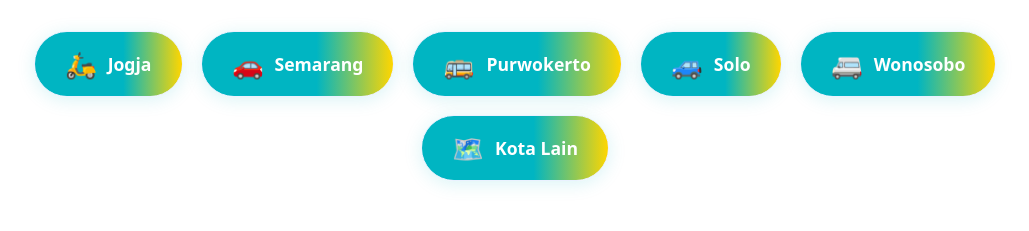
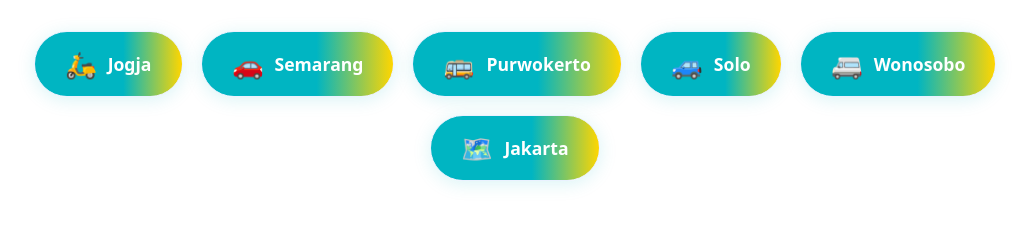
Before and after one commit to wikipedieng/travel, an Astro site: page / in a window 1280 px wide. Shown: the part 1490-1721 px from the top of the page, without its empty margins (125-1154 px from the left). Built offline with nearby package versions, Linux system fonts and the light colour scheme; Astro itself is replaced by a stand-in of ours; a web font is replaced by a local one.

Commit message:
Update index.astro

```diff
--- a/src/pages/index.astro
+++ b/src/pages/index.astro
@@ -2,17 +2,17 @@
 import Layout from '../layouts/Layout.astro';
 
 const paketHarian = [
-  { title: 'Paket 1 Hari', desc: 'Trip singkat: sunrise Sikunir, kawah, candi, kuliner, pulang hari.', icon: "🌄", link: "#" },
-  { title: 'Paket 2 Hari 1 Malam', desc: 'Explore lebih lengkap, sunrise, keliling Dieng & menginap.', icon: "🏕️", link: "#" },
-  { title: 'Paket 3 Hari 2 Malam', desc: 'Puas wisata, lebih santai, semua destinasi Dieng & hidden gem.', icon: "⛰️", link: "#" }
+  { title: 'Paket 1 Hari', desc: 'Trip singkat: sunrise Sikunir, kawah, candi, kuliner, pulang hari.', icon: "🌄", link: "paket-1-hari" },
+  { title: 'Paket 2 Hari 1 Malam', desc: 'Explore lebih lengkap, sunrise, keliling Dieng & menginap.', icon: "🏕️", link: "paket-2-hari" },
+  { title: 'Paket 3 Hari 2 Malam', desc: 'Puas wisata, lebih santai, semua destinasi Dieng & hidden gem.', icon: "⛰️", link: "paket-3-hari" }
 ];
 const paketKota = [
-  { kota: 'Jogja', icon: "🛵", link: "#" },
-  { kota: 'Semarang', icon: "🚗", link: "#" },
-  { kota: 'Purwokerto', icon: "🚌", link: "#" },
-  { kota: 'Solo', icon: "🚙", link: "#" },
-  { kota: 'Wonosobo', icon: "🚐", link: "#" },
-  { kota: 'Kota Lain', icon: "🗺️", link: "#" }
+  { kota: 'Jogja', icon: "🛵", link: "jogja" },
+  { kota: 'Semarang', icon: "🚗", link: "semarang" },
+  { kota: 'Purwokerto', icon: "🚌", link: "purwokerto" },
+  { kota: 'Solo', icon: "🚙", link: "solo" },
+  { kota: 'Wonosobo', icon: "🚐", link: "wonosobo" },
+  { kota: 'Jakarta', icon: "🗺️", link: "jakarta" }
 ];
 const faqs = [
   {
```
